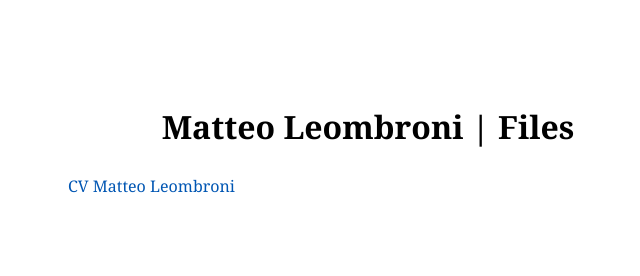
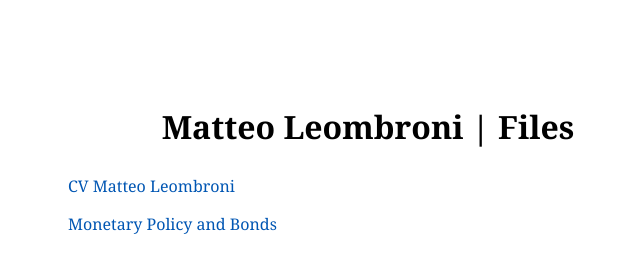
Before and after one commit to matteoleombroni/Files, a plain HTML site: page index.html in a window 1280 px wide. Shown: the whole page, without its empty margins (272-912 px from the left). Drawn offline with Linux system fonts and the light colour scheme.

Commit message:
Update index.html

```diff
--- a/index.html
+++ b/index.html
@@ -34,6 +34,7 @@
   <h1>Matteo Leombroni | Files</h1>
   <ul>
     <li><a href="CV_MatteoLeombroni.pdf" target="_blank">CV Matteo Leombroni</a></li>
+    <li><a href="MonPolBonds.pdf" target="_blank">Monetary Policy and Bonds</a></li>
   </ul>
 </body>
 </html>
```
